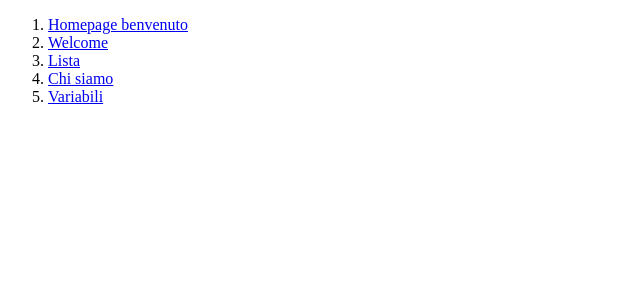
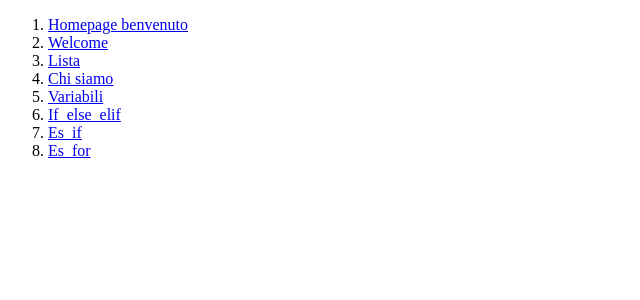
Before and after one commit to gianluu02/django-Faulisi-Gianluca, a Django app: page / in a window 1280 px wide. Shown: the top 300 px of the page, without its empty margins (0-640 px from the left). Run offline with Django 3.2, Linux system fonts and the light colour scheme.

Commit message:
livello 8

```diff
--- a/prima_app/templates/index.html
+++ b/prima_app/templates/index.html
@@ -13,6 +13,9 @@
         <li><a href="{% url 'prima_app:lista'%}">Lista</a></li>
         <li><a href="{% url 'prima_app:chi_siamo'%}">Chi siamo</a></li>
         <li><a href="{% url 'prima_app:variabili'%}">Variabili</a></li>
+        <li><a href="{% url 'seconda_app:if_else_elif'%}">If_else_elif</a></li>
+        <li><a href="{% url 'seconda_app:es_if'%}">Es_if</a></li>
+        <li><a href="{% url 'seconda_app:es_for'%}">Es_for</a></li>
     </ol>
 </body>
 </html>
```
